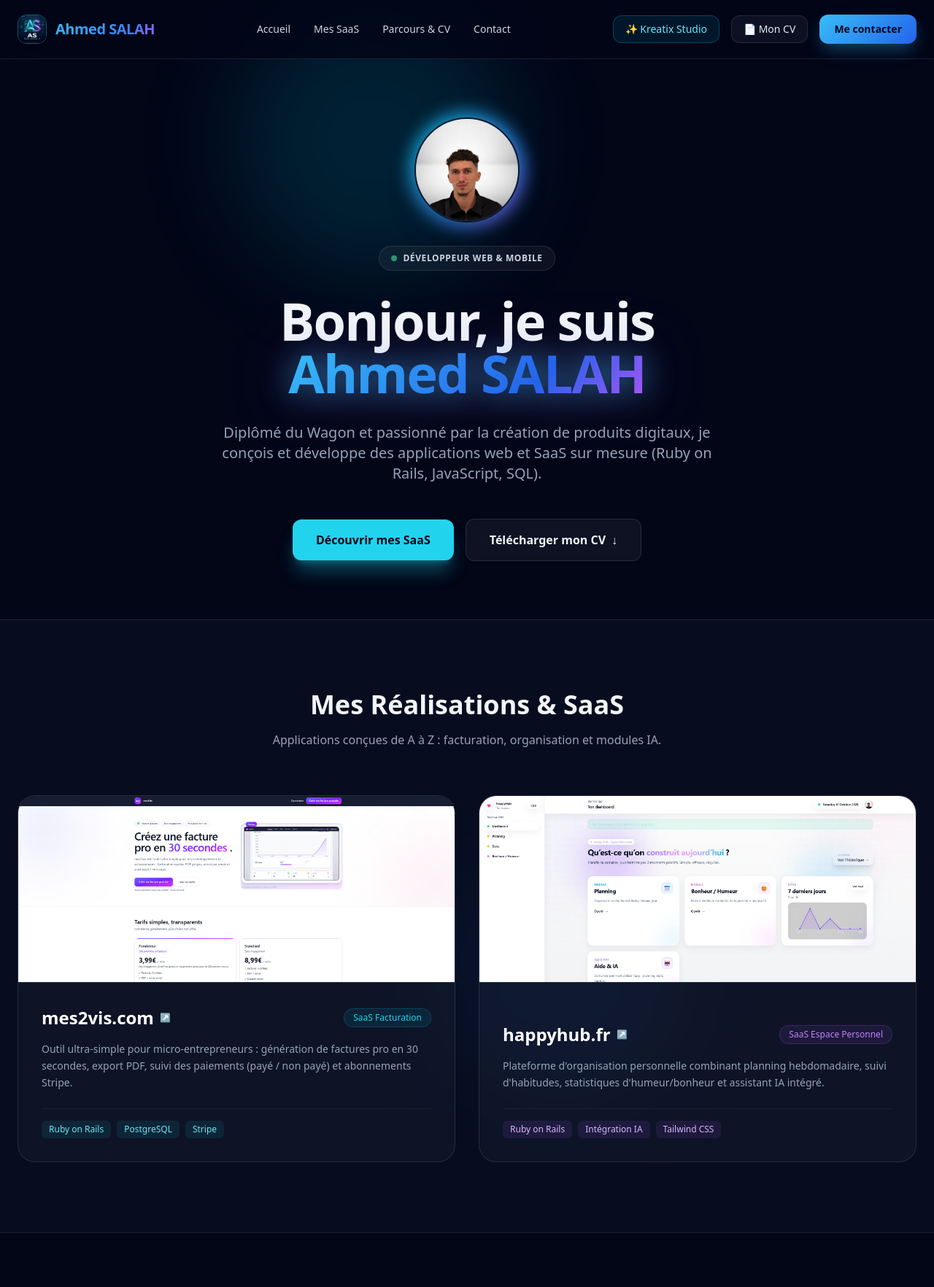
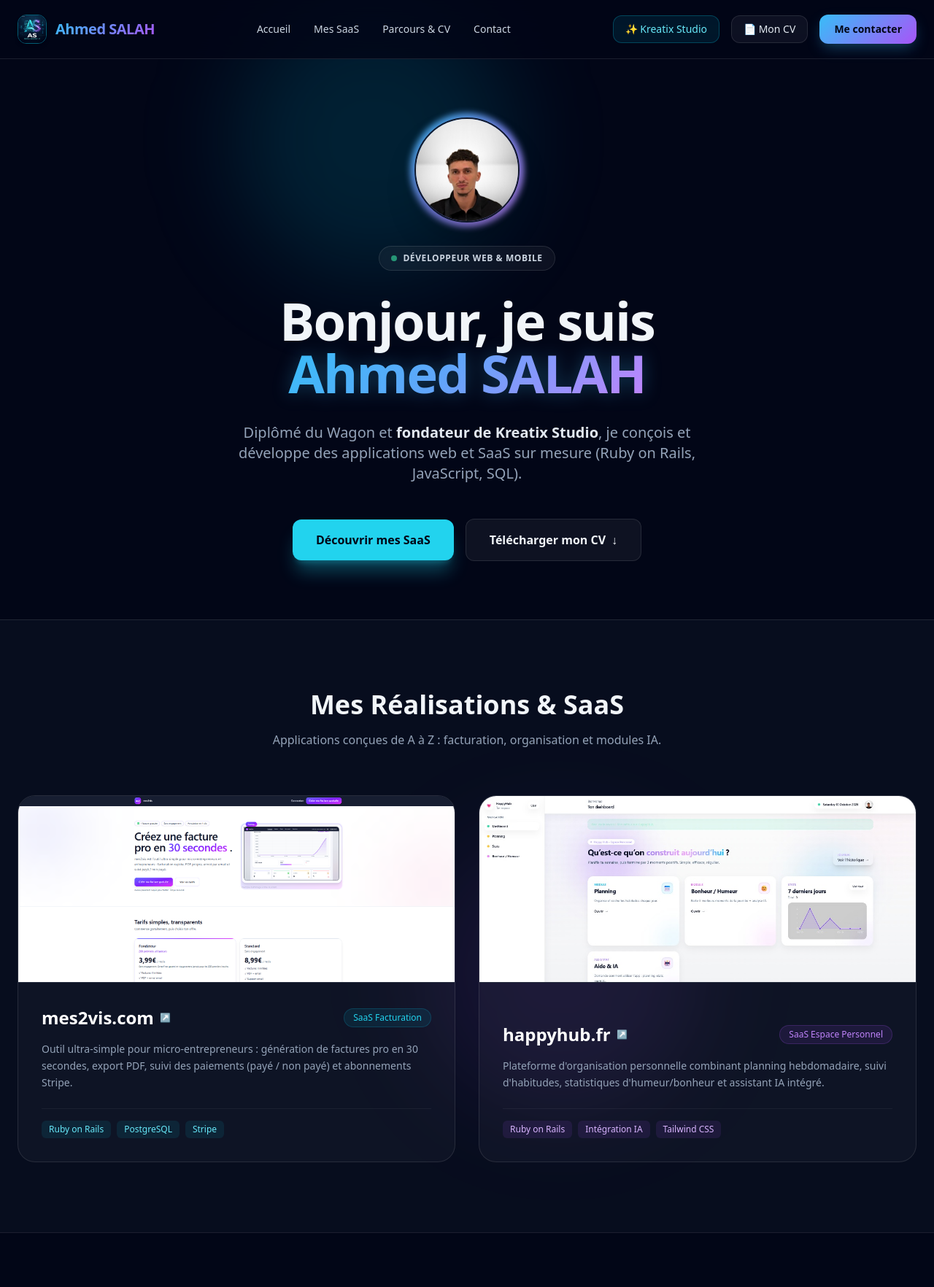
Before and after one commit to Ahmedslh17/portfolio_ahmed_salah, a Rails app: page / in a window 1280 px wide. Shown: the top 1764 px of the page at 73% size. Run offline with Rails 7, Linux system fonts and the light colour scheme; some libraries are stand-ins or nearby versions.

Commit message:
Ajout mention fondateur Kreatix Studio et validation finale du design

```diff
--- a/app/views/pages/home.html.erb
+++ b/app/views/pages/home.html.erb
@@ -2,7 +2,7 @@
 
   <!-- Effets de lueurs d'arrière-plan -->
   <div class="absolute top-0 left-1/4 w-96 h-96 bg-cyan-500/15 rounded-full blur-3xl pointer-events-none"></div>
-  <div class="absolute top-1/3 right-1/4 w-96 h-96 bg-blue-600/10 rounded-full blur-3xl pointer-events-none"></div>
+  <div class="absolute top-1/3 right-1/4 w-96 h-96 bg-purple-500/15 rounded-full blur-3xl pointer-events-none"></div>
 
   <!-- Barre de navigation -->
   <header class="sticky top-0 z-50 backdrop-blur-xl bg-slate-950/80 border-b border-white/10">
@@ -10,7 +10,7 @@
       <div class="flex items-center space-x-3">
         <!-- Logo stylisé AS -->
         <%= image_tag "logoas.jpg", alt: "AS Logo", class: "w-10 h-10 rounded-xl object-cover border border-cyan-500/50 shadow-md" %>
-        <span class="text-xl font-bold tracking-tight" style="background: linear-gradient(135deg, #38bdf8 0%, #3b82f6 70%, #a855f7 100%); -webkit-background-clip: text; -webkit-text-fill-color: transparent;">
+        <span class="text-xl font-bold tracking-tight" style="background: linear-gradient(135deg, #38bdf8 0%, #a855f7 100%); -webkit-background-clip: text; -webkit-text-fill-color: transparent;">
           Ahmed SALAH
         </span>
       </div>
@@ -34,7 +34,7 @@
         </a>
 
         <!-- Bouton Me contacter -->
-        <a href="#contact" class="px-5 py-2.5 rounded-xl text-sm font-bold text-slate-950 hover:scale-[1.03] transition-all duration-200" style="background: linear-gradient(135deg, #38bdf8 0%, #2563eb 100%); box-shadow: 0 10px 25px -5px rgba(56, 189, 248, 0.4);">
+        <a href="#contact" class="px-5 py-2.5 rounded-xl text-sm font-bold text-slate-950 hover:scale-[1.03] transition-all duration-200" style="background: linear-gradient(135deg, #38bdf8 0%, #a855f7 100%); box-shadow: 0 8px 20px -4px rgba(56, 189, 248, 0.35);">
           Me contacter
         </a>
       </div>
@@ -45,9 +45,9 @@
   <section id="accueil" class="relative pt-20 pb-20 px-6">
     <div class="max-w-5xl mx-auto text-center flex flex-col items-center">
 
-      <!-- Photo de profil avec auréole : 70% Bleu/Cyan et 30% Violet -->
+      <!-- Photo de profil avec auréole progressive 50% bleu / 50% violet -->
       <div class="relative mb-8 group">
-        <div class="absolute -inset-1.5 rounded-full blur-md opacity-100 group-hover:scale-105 transition duration-300" style="background: linear-gradient(135deg, #06b6d4 0%, #3b82f6 70%, #a855f7 100%);"></div>
+        <div class="absolute -inset-1.5 rounded-full blur-sm opacity-90 group-hover:scale-105 transition duration-300" style="background: linear-gradient(135deg, #38bdf8 0%, #818cf8 50%, #c084fc 100%);"></div>
         <%= image_tag "profile.jpg", alt: "Ahmed SALAH", class: "relative w-36 h-36 rounded-full object-cover border-2 border-slate-900 shadow-2xl" %>
       </div>
 
@@ -56,16 +56,17 @@
         <span class="text-xs font-semibold uppercase tracking-wider text-slate-300">Développeur Web & Mobile</span>
       </div>
 
-      <!-- Grand titre : 70% Bleu Vif / Cyan -> 30% Violet Neon LED -->
+      <!-- Grand titre : 50% Bleu Ciel / 50% Violet Clair -->
       <h1 class="text-5xl md:text-7xl font-extrabold tracking-tight mb-8 leading-tight">
         Bonjour, je suis <br/>
-        <span style="background: linear-gradient(135deg, #38bdf8 0%, #2563eb 70%, #a855f7 100%); -webkit-background-clip: text; -webkit-text-fill-color: transparent; display: inline-block; filter: drop-shadow(0 0 20px rgba(56, 189, 248, 0.6)) drop-shadow(0 0 40px rgba(168, 85, 247, 0.3));">
+        <span style="background: linear-gradient(135deg, #38bdf8 0%, #60a5fa 45%, #c084fc 100%); -webkit-background-clip: text; -webkit-text-fill-color: transparent; display: inline-block; filter: drop-shadow(0 0 12px rgba(56, 189, 248, 0.3));">
           Ahmed SALAH
         </span>
       </h1>
 
+      <!-- Description incluant Kreatix Studio -->
       <p class="text-lg md:text-xl text-slate-400 max-w-2xl mx-auto mb-12 leading-relaxed">
-        Diplômé du Wagon et passionné par la création de produits digitaux, je conçois et développe des applications web et SaaS sur mesure (Ruby on Rails, JavaScript, SQL).
+        Diplômé du Wagon et <strong class="text-slate-200 font-semibold">fondateur de Kreatix Studio</strong>, je conçois et développe des applications web et SaaS sur mesure (Ruby on Rails, JavaScript, SQL).
       </p>
 
       <div class="flex flex-col sm:flex-row items-center justify-center gap-4 w-full sm:w-auto">
```
